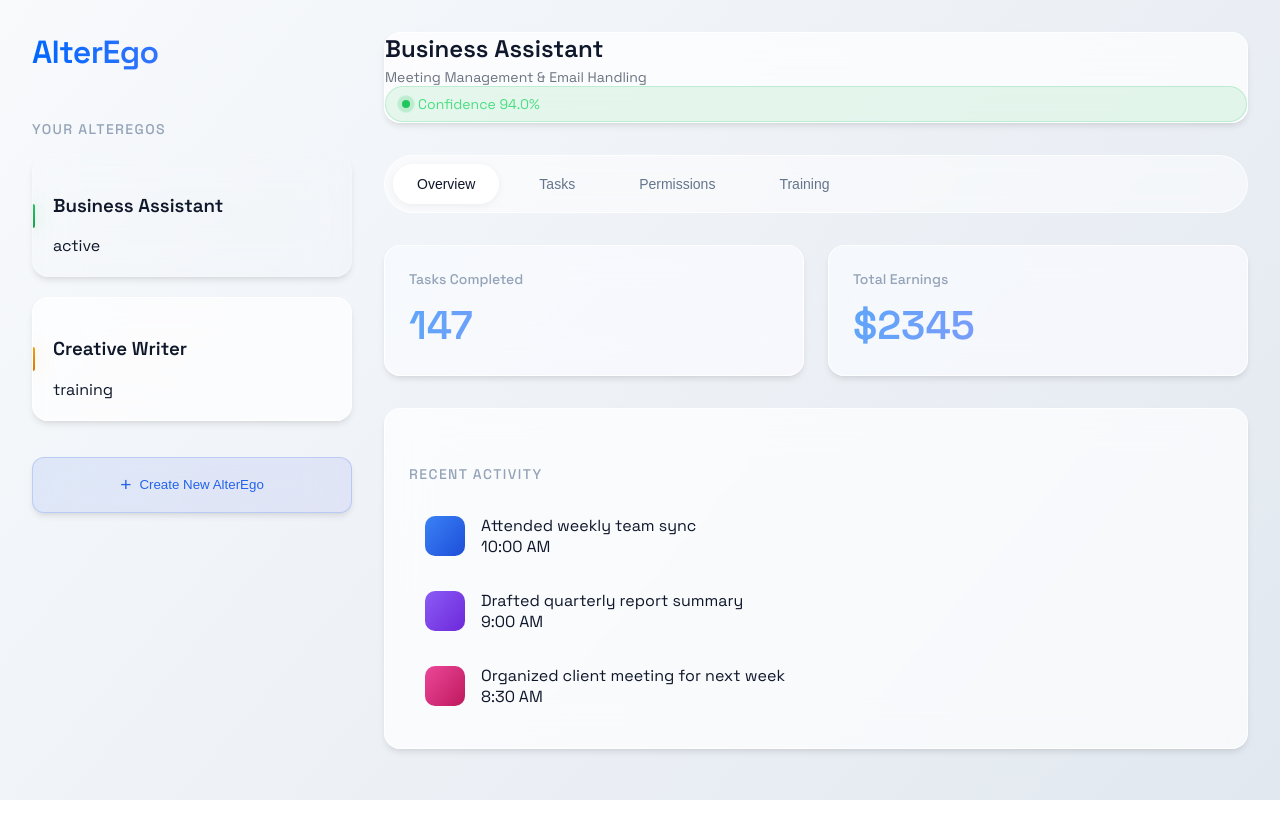
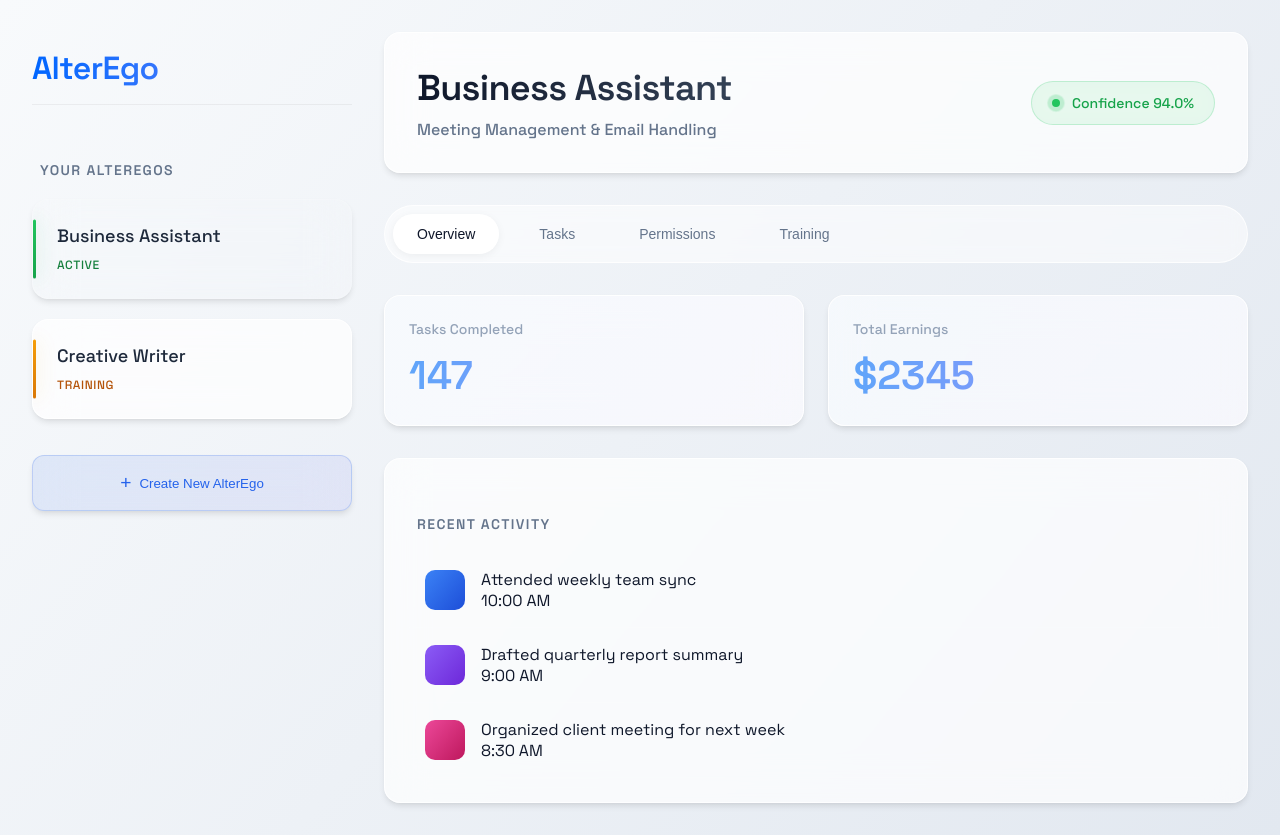
Before and after one commit to AlterEgoSol/demo, a SvelteKit app: page /demo in a window 1280 px wide. Both pictures are taken after a click on the button "Connect Phantom Wallet". Before the commit the page ends 800 px from the top, so only its background shows below. Built offline with nearby package versions, Linux system fonts and the light colour scheme.

Commit message:
improve header spacing

```diff
--- a/src/routes/demo/+page.svelte
+++ b/src/routes/demo/+page.svelte
@@ -233,20 +233,23 @@
     .logo {
         font-size: 2rem;
         font-weight: 600;
-        margin: 0 0 3rem 0;
+        margin: 0 0 3.5rem 0;
         background: linear-gradient(to right, #0066ff, #818cf8);
         -webkit-background-clip: text;
         color: transparent;
         letter-spacing: -0.02em;
+        padding: 1rem 0;
+        border-bottom: 1px solid rgba(0, 0, 0, 0.05);
     }
 
     .section-title {
         font-size: 0.875rem;
-        font-weight: 500;
+        font-weight: 600;
         text-transform: uppercase;
         letter-spacing: 0.1em;
-        color: #94a3b8;
-        margin: 2rem 0 1rem;
+        color: #64748b;
+        margin: 2rem 0 1.25rem;
+        padding-left: 0.5rem;
     }
 
     .alter-ego-list {
@@ -256,10 +259,10 @@
     }
 
     .alter-ego-card {
-        padding: 1.25rem;
+        padding: 1.5rem;
         margin-bottom: 0.75rem;
         position: relative;
-        transition: all 0.3s ease;
+        transition: all 0.3s cubic-bezier(0.4, 0, 0.2, 1);
         cursor: pointer;
         overflow: hidden;
     }
@@ -274,12 +277,35 @@
         border: 1px solid rgba(255, 255, 255, 0.1);
     }
 
+    .alter-ego-card h3 {
+        margin: 0;
+        font-size: 1.125rem;
+        font-weight: 500;
+        color: #1e293b;
+        margin-bottom: 0.375rem;
+    }
+
+    .status {
+        font-size: 0.75rem;
+        font-weight: 500;
+        text-transform: uppercase;
+        letter-spacing: 0.05em;
+    }
+
+    .status.active {
+        color: #15803d;
+    }
+
+    .status.training {
+        color: #b45309;
+    }
+
     .status-indicator {
         position: absolute;
         top: 50%;
-        left: -2px;
-        width: 4px;
-        height: 24px;
+        left: 0;
+        width: 3px;
+        height: 60%;
         border-radius: 2px;
         transform: translateY(-50%);
     }
@@ -335,13 +361,15 @@
     .confidence-pill {
         display: flex;
         align-items: center;
-        gap: 0.5rem;
-        padding: 0.5rem 1rem;
+        gap: 0.75rem;
+        padding: 0.75rem 1.25rem;
         background: rgba(34, 197, 94, 0.1);
         border: 1px solid rgba(34, 197, 94, 0.2);
         border-radius: 100px;
         font-size: 0.875rem;
-        color: #4ade80;
+        color: #16a34a;
+        font-weight: 500;
+        backdrop-filter: blur(8px);
     }
 
     .pulse {
@@ -483,16 +511,30 @@
         color: #2563eb;
     }
 
+    .header {
+        display: flex;
+        justify-content: space-between;
+        align-items: center;
+        padding: 2rem;
+        margin-bottom: 2rem;
+        position: relative;
+    }
+
     .header h2 {
         margin: 0;
-        font-size: 1.5rem;
+        font-size: 2.25rem;
         font-weight: 600;
+        letter-spacing: -0.02em;
+        background: linear-gradient(to right, #0f172a, #334155);
+        -webkit-background-clip: text;
+        color: transparent;
     }
 
     .specialization {
-        color: #6b7280;
-        font-size: 0.875rem;
-        margin-top: 0.25rem;
+        color: #64748b;
+        font-size: 1rem;
+        margin-top: 0.5rem;
+        font-weight: 500;
     }
 
     .tasks-grid {
```
